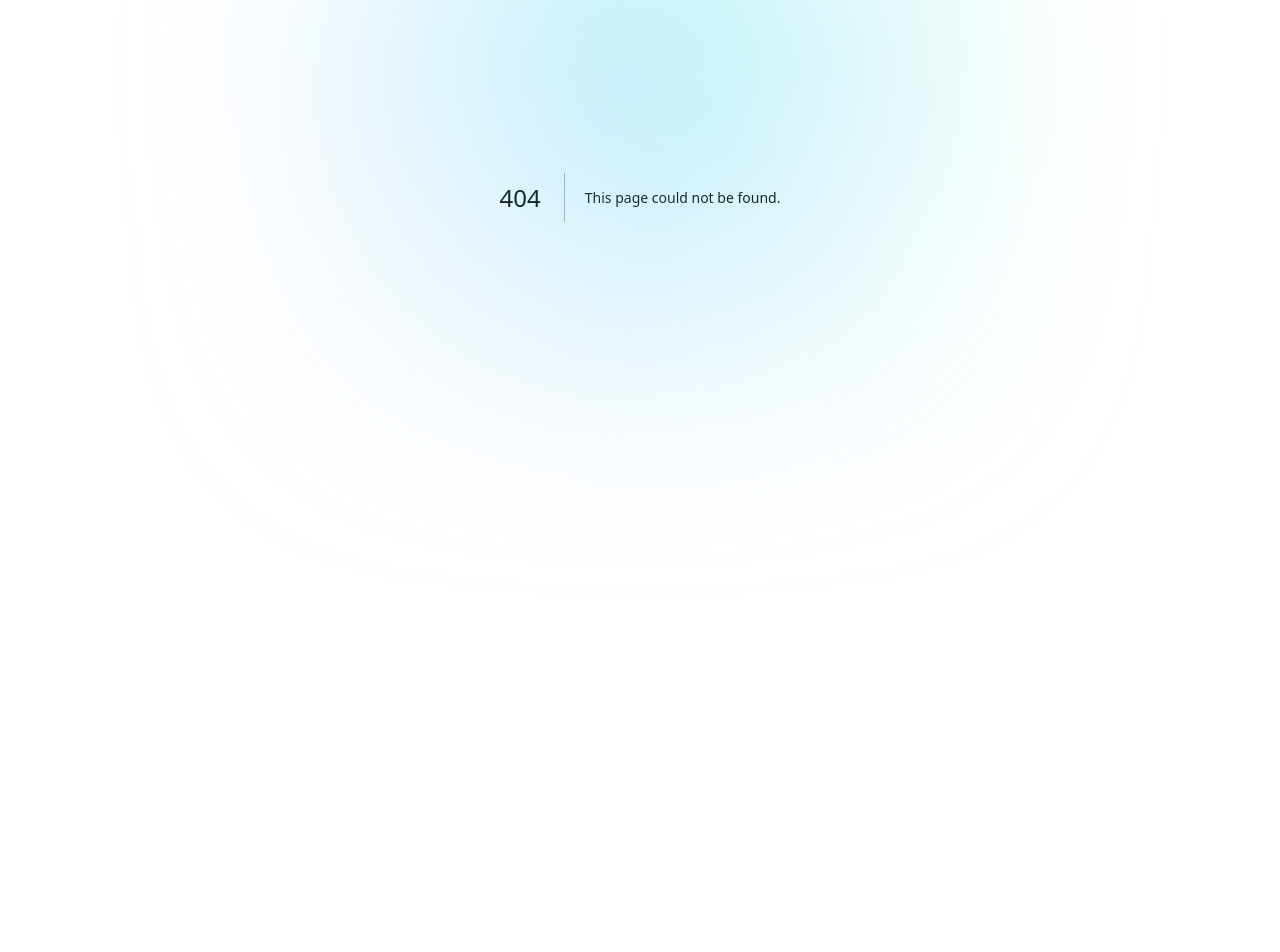
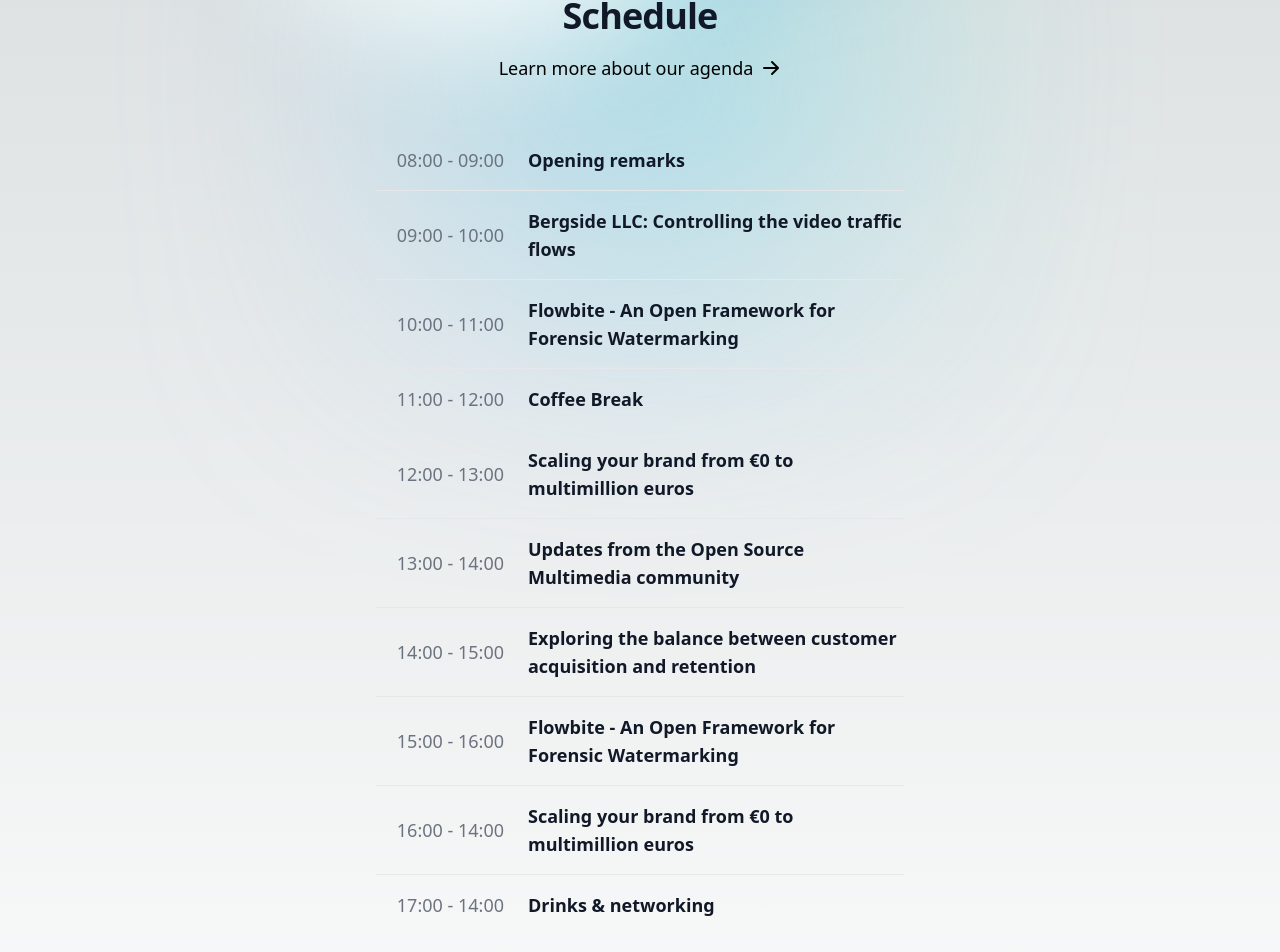
Before and after one commit to LashaLoi/skinia2023, a Next.js app: page /program in a window 1280 px wide. Before the commit this address had no page. Shown: the part 325-1277 px from the top of the page. Before the commit the page ends 986 px from the top, so only its background shows below. Built offline with nearby package versions, Linux system fonts and the light colour scheme.

Commit message:
add program

```diff
--- a/components/Header/constants.ts
+++ b/components/Header/constants.ts
@@ -1,6 +1,7 @@
 export enum Path {
   HOME = "/",
   REGISTER = "/register",
+  PROGRAM = "/program",
 }
 
 export const defaultInfo = {
@@ -14,4 +15,8 @@
     link: Path.HOME,
     text: "На главную",
   },
+  [Path.PROGRAM]: {
+    link: Path.HOME,
+    text: "На главную",
+  },
 };
--- a/components/Links/index.tsx
+++ b/components/Links/index.tsx
@@ -1,18 +1,20 @@
+import Link from "next/link";
 import { font } from "../../lib/fonts";
 
 import styles from "../RootLayout/index.module.scss";
+import { Path } from "../Header/constants";
 
 export function Links() {
   return (
     <div className={styles.grid}>
-      <a className={styles.card} target="_blank" rel="noopener noreferrer">
+      <Link href={Path.PROGRAM} className={styles.card}>
         <h2 className={font.className}>
           Расписание <span>-&gt;</span>
         </h2>
         <p className={font.className}>
           Удобное расписание конференции со всеми подробностями
         </p>
-      </a>
+      </Link>
 
       <a className={styles.card} target="_blank" rel="noopener noreferrer">
         <h2 className={font.className}>
--- /dev/null
+++ b/pages/program.tsx
@@ -0,0 +1,159 @@
+import styles from "../components/RootLayout/index.module.scss";
+
+export default function ProgramPage() {
+  return (
+    <>
+      <div className="mt-[100px]">
+        <div className={styles.center} />
+      </div>
+
+      <div className="w-full relative lg:max-w-xl mb-[200px] antialiased">
+        <div className="max-w-screen-xl py-8 lg:px-6 sm:py-16 lg:py-24">
+          <div className="max-w-3xl mx-auto text-center">
+            <h2 className="text-4xl font-extrabold leading-tight tracking-tight text-gray-900 dark:text-white">
+              Schedule
+            </h2>
+
+            <div className="mt-4">
+              <a
+                href="#"
+                title=""
+                className="inline-flex items-center text-lg font-medium text-primary-600 hover:underline dark:text-primary-500"
+              >
+                Learn more about our agenda
+                <svg
+                  aria-hidden="true"
+                  className="w-5 h-5 ml-2"
+                  xmlns="http://www.w3.org/2000/svg"
+                  viewBox="0 0 20 20"
+                  fill="currentColor"
+                >
+                  <path
+                    fill-rule="evenodd"
+                    d="M10.293 3.293a1 1 0 011.414 0l6 6a1 1 0 010 1.414l-6 6a1 1 0 01-1.414-1.414L14.586 11H3a1 1 0 110-2h11.586l-4.293-4.293a1 1 0 010-1.414z"
+                    clip-rule="evenodd"
+                  />
+                </svg>
+              </a>
+            </div>
+          </div>
+
+          <div className="flow-root max-w-3xl mx-auto mt-8 sm:mt-12 lg:mt-16">
+            <div className="-my-4 divide-y divide-gray-200 dark:divide-gray-700">
+              <div className="flex flex-col gap-2 py-4 sm:gap-6 sm:flex-row sm:items-center">
+                <p className="w-32 text-lg font-normal text-gray-500 sm:text-right dark:text-gray-400 shrink-0">
+                  08:00 - 09:00
+                </p>
+                <h3 className="text-lg font-semibold text-gray-900 dark:text-white">
+                  <a href="#" className="hover:underline">
+                    Opening remarks
+                  </a>
+                </h3>
+              </div>
+
+              <div className="flex flex-col gap-2 py-4 sm:gap-6 sm:flex-row sm:items-center">
+                <p className="w-32 text-lg font-normal text-gray-500 sm:text-right dark:text-gray-400 shrink-0">
+                  09:00 - 10:00
+                </p>
+                <h3 className="text-lg font-semibold text-gray-900 dark:text-white">
+                  <a href="#" className="hover:underline">
+                    Bergside LLC: Controlling the video traffic flows
+                  </a>
+                </h3>
+              </div>
+
+              <div className="flex flex-col gap-2 py-4 sm:gap-6 sm:flex-row sm:items-center">
+                <p className="w-32 text-lg font-normal text-gray-500 sm:text-right dark:text-gray-400 shrink-0">
+                  10:00 - 11:00
+                </p>
+                <h3 className="text-lg font-semibold text-gray-900 dark:text-white">
+                  <a href="#" className="hover:underline">
+                    Flowbite - An Open Framework for Forensic Watermarking
+                  </a>
+                </h3>
+              </div>
+
+              <div className="flex flex-col gap-2 py-4 sm:gap-6 sm:flex-row sm:items-center">
+                <p className="w-32 text-lg font-normal text-gray-500 sm:text-right dark:text-gray-400 shrink-0">
+                  11:00 - 12:00
+                </p>
+                <h3 className="text-lg font-semibold text-gray-900 dark:text-white">
+                  <a href="#" className="hover:underline">
+                    Coffee Break
+                  </a>
+                </h3>
+              </div>
+
+              <div className="flex flex-col gap-2 py-4 sm:gap-6 sm:flex-row sm:items-center">
+                <p className="w-32 text-lg font-normal text-gray-500 sm:text-right dark:text-gray-400 shrink-0">
+                  12:00 - 13:00
+                </p>
+                <h3 className="text-lg font-semibold text-gray-900 dark:text-white">
+                  <a href="#" className="hover:underline">
+                    Scaling your brand from €0 to multimillion euros
+                  </a>
+                </h3>
+              </div>
+
+              <div className="flex flex-col gap-2 py-4 sm:gap-6 sm:flex-row sm:items-center">
+                <p className="w-32 text-lg font-normal text-gray-500 sm:text-right dark:text-gray-400 shrink-0">
+                  13:00 - 14:00
+                </p>
+                <h3 className="text-lg font-semibold text-gray-900 dark:text-white">
+                  <a href="#" className="hover:underline">
+                    Updates from the Open Source Multimedia community
+                  </a>
+                </h3>
+              </div>
+
+              <div className="flex flex-col gap-2 py-4 sm:gap-6 sm:flex-row sm:items-center">
+                <p className="w-32 text-lg font-normal text-gray-500 sm:text-right dark:text-gray-400 shrink-0">
+                  14:00 - 15:00
+                </p>
+                <h3 className="text-lg font-semibold text-gray-900 dark:text-white">
+                  <a href="#" className="hover:underline">
+                    Exploring the balance between customer acquisition and
+                    retention
+                  </a>
+                </h3>
+              </div>
+
+              <div className="flex flex-col gap-2 py-4 sm:gap-6 sm:flex-row sm:items-center">
+                <p className="w-32 text-lg font-normal text-gray-500 sm:text-right dark:text-gray-400 shrink-0">
+                  15:00 - 16:00
+                </p>
+                <h3 className="text-lg font-semibold text-gray-900 dark:text-white">
+                  <a href="#" className="hover:underline">
+                    Flowbite - An Open Framework for Forensic Watermarking
+                  </a>
+                </h3>
+              </div>
+
+              <div className="flex flex-col gap-2 py-4 sm:gap-6 sm:flex-row sm:items-center">
+                <p className="w-32 text-lg font-normal text-gray-500 sm:text-right dark:text-gray-400 shrink-0">
+                  16:00 - 14:00
+                </p>
+                <h3 className="text-lg font-semibold text-gray-900 dark:text-white">
+                  <a href="#" className="hover:underline">
+                    Scaling your brand from €0 to multimillion euros
+                  </a>
+                </h3>
+              </div>
+
+              <div className="flex flex-col gap-2 py-4 sm:gap-6 sm:flex-row sm:items-center">
+                <p className="w-32 text-lg font-normal text-gray-500 sm:text-right dark:text-gray-400 shrink-0">
+                  17:00 - 14:00
+                </p>
+                <h3 className="text-lg font-semibold text-gray-900 dark:text-white">
+                  <a href="#" className="hover:underline">
+                    Drinks & networking
+                  </a>
+                </h3>
+              </div>
+            </div>
+          </div>
+        </div>
+      </div>
+    </>
+  );
+}
```
